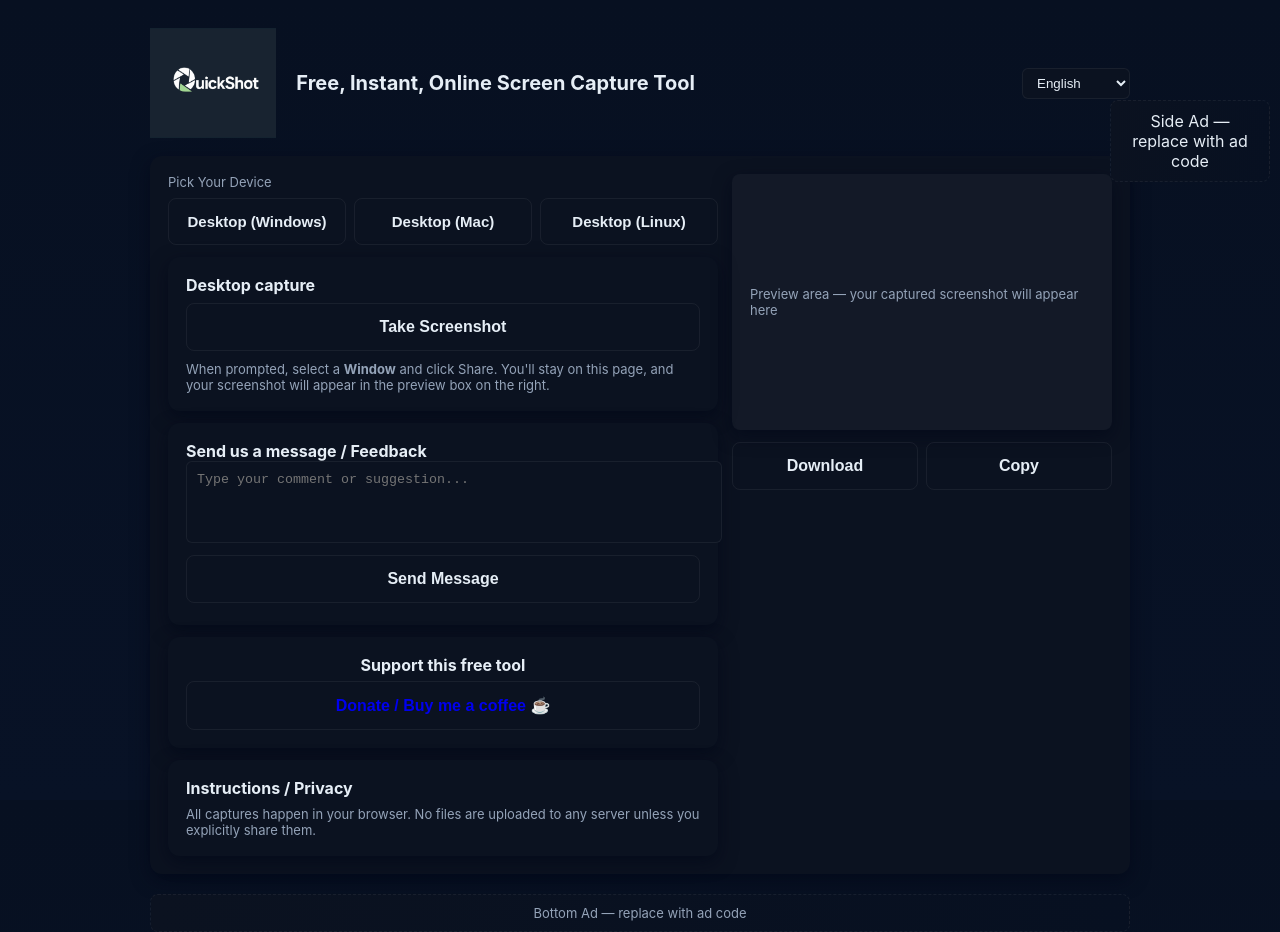
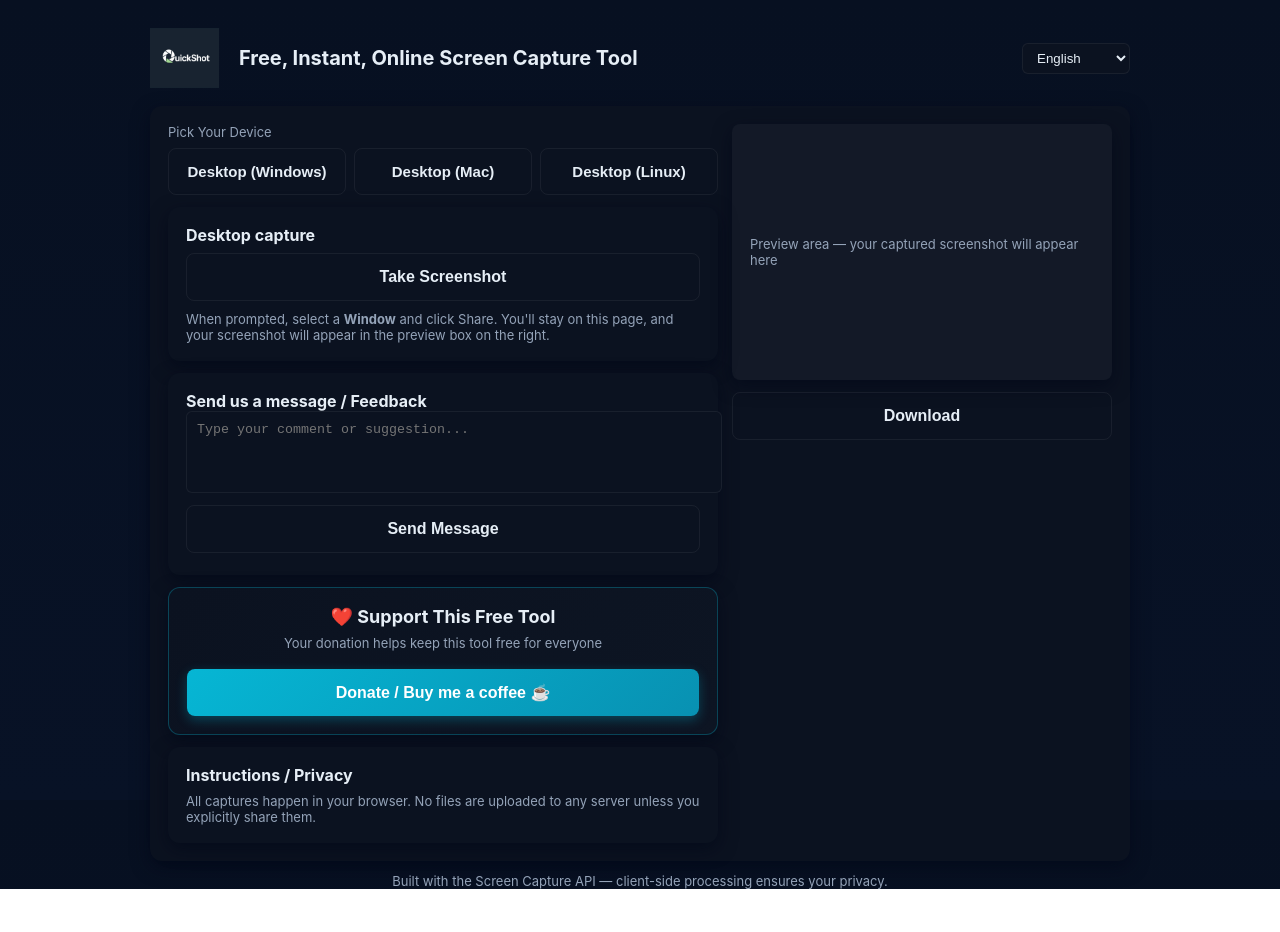
Before and after one commit to Quickscreenstudio/quickshot, a plain HTML site: page index.html in a window 1280 px wide. After the commit the page ends 889 px from the top, so only its background shows below. Drawn offline with Linux system fonts and the light colour scheme.

Commit message:
Add files via upload

```diff
--- a/index.html
+++ b/index.html
@@ -10,7 +10,7 @@
   <div class="wrap">
     <header style="display: flex; align-items: center; justify-content: space-between; gap: 20px;">
       <div style="display: flex; align-items: center; gap: 20px;">
-        <img src="QS_Logo.png" alt="QuickShot Logo" style="height: 110px; width: auto;">
+        <img src="QS_Logo.png" alt="QuickShot Logo" style="height: 60px; width: auto;">
         <h1 id="headerTitle" style="margin: 0;">Free, Instant, Online Screen Capture Tool</h1>
       </div>
       <select id="languageSelect">
@@ -50,10 +50,11 @@
           <div id="messageStatus" class="muted" style="margin-top:4px;"></div>
         </section>
 
-        <section class="card" style="margin-top:12px;text-align:center;">
-          <div><strong>Support this free tool</strong></div>
+        <section class="card" style="margin-top:12px;text-align:center; background: linear-gradient(135deg, var(--card) 0%, #0d1523 100%); border: 1px solid rgba(6, 182, 212, 0.3);">
+          <div style="font-size:18px; margin-bottom:8px;"><strong>❤️ Support This Free Tool</strong></div>
+          <div class="muted" style="margin-bottom:12px;">Your donation helps keep this tool free for everyone</div>
           <a href="https://ko-fi.com/quickscreenstudio" target="_blank">
-            <button class="big" style="margin-top:6px;">Donate / Buy me a coffee ☕</button>
+            <button class="big" style="margin-top:6px; background: linear-gradient(135deg, #06b6d4 0%, #0891b2 100%); color: white; border: none; box-shadow: 0 4px 12px rgba(6, 182, 212, 0.3);">Donate / Buy me a coffee ☕</button>
           </a>
         </section>
 
@@ -74,27 +75,27 @@
         </div>
 
         <div class="button-row">
-          <button id="downloadBtn" class="big" disabled>Download</button>
-          <button id="copyBtn" class="big" disabled>Copy</button>
+          <button id="downloadBtn" class="big" disabled style="width: 100%;">Download</button>
+          <!-- Copy button has been removed -->
         </div>
+
+        <!-- Ad section removed -->
       </aside>
     </div>
 
     <footer>
-      <div class="ad-slot" style="margin-top:20px">Bottom Ad — replace with ad code</div>
+      <!-- Bottom ad removed -->
+      <div class="muted" style="margin-top:8px">Built with the Screen Capture API — client-side processing ensures your privacy.</div>
     </footer>
   </div>
 
-  <div class="side-ad">
-    <div class="ad-slot">Side Ad — replace with ad code</div>
-  </div>
+  <!-- Side ad removed -->
 
   <!-- Interstitial modal -->
   <div class="interstitial" id="interstitial">
     <div class="box">
-      <div style="margin-bottom:10px"><strong>Sponsored message</strong></div>
-      <div class="ad-slot" style="margin-bottom:10px">(Ad placeholder)</div>
-      <div class="muted">Preparing your screenshot... <span id="countdown">3</span>s</div>
+      <div style="margin-bottom:10px"><strong>Your screenshot is ready!</strong></div>
+      <div class="muted">Preparing your download... <span id="countdown">3</span>s</div>
     </div>
   </div>
 
```
